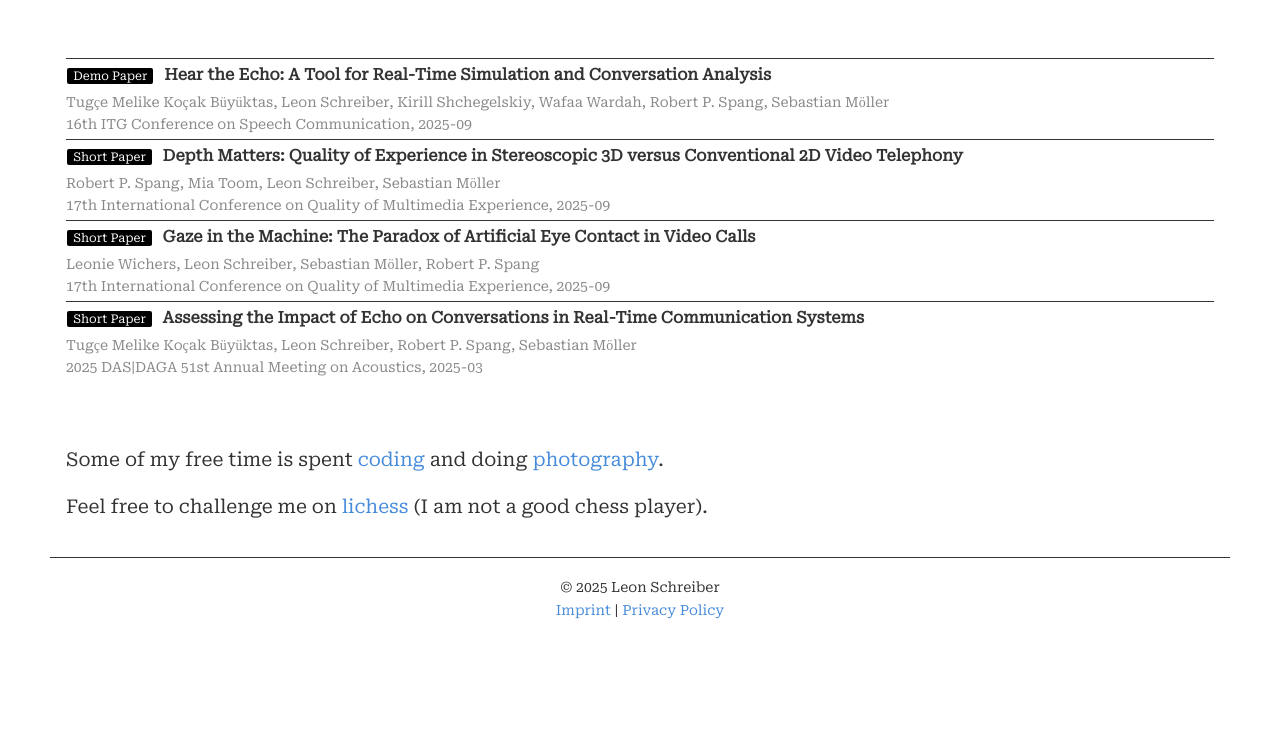
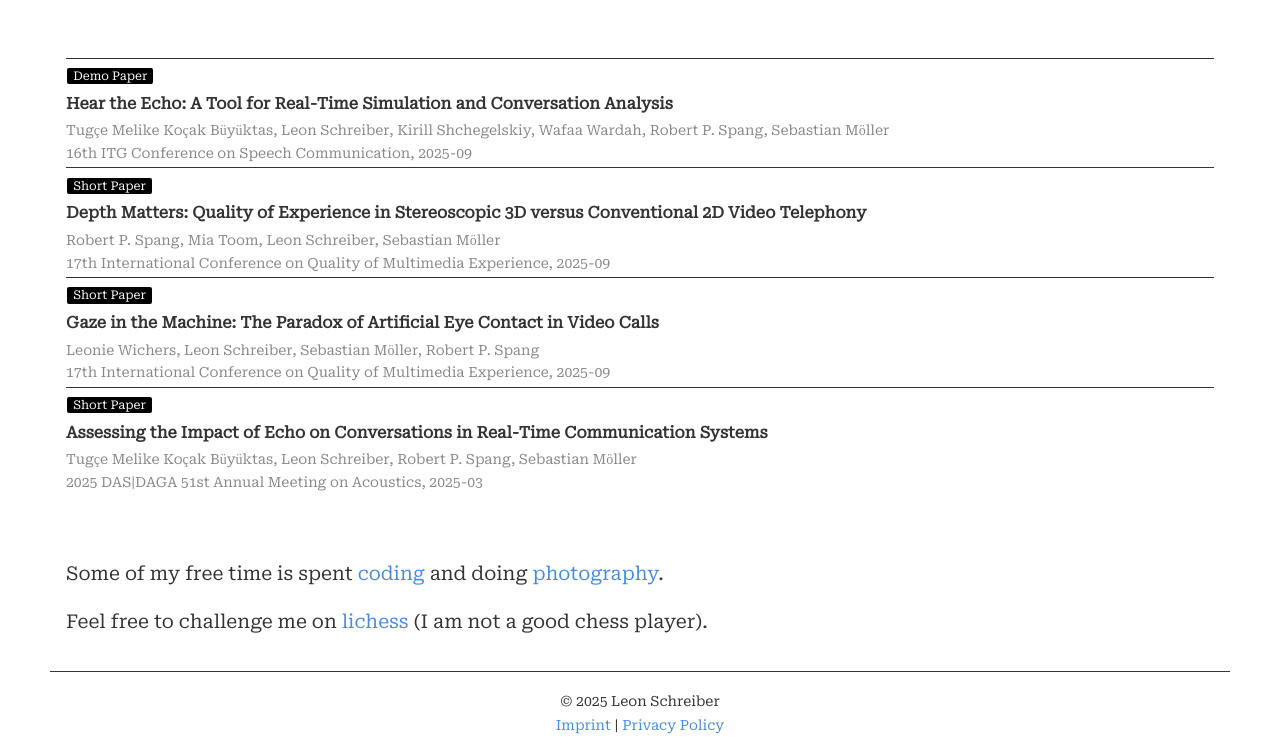
Before and after one commit to leonschreiber96/homepage, an Eleventy site: page index.njk in a window 1280 px wide. Shown: the part 1044-1799 px from the top of the page. Before the commit the page ends 1684 px from the top, so only its background shows below. Built offline with nearby package versions, Linux system fonts and the light colour scheme; Eleventy itself is replaced by a stand-in of ours; files that its build step writes are made by us from their sources.

Commit message:
Always display authors and venue beloew paper title

```diff
--- a/styles.css
+++ b/styles.css
@@ -354,7 +354,7 @@ x-paper {
 .paper-list-item .paper-title {
    font-size: 16px;
    font-weight: 600;
-   flex: 1 1 auto;
+   flex: 0 0 100%;
 }
 
 .paper-list-item .paper-meta {
```
